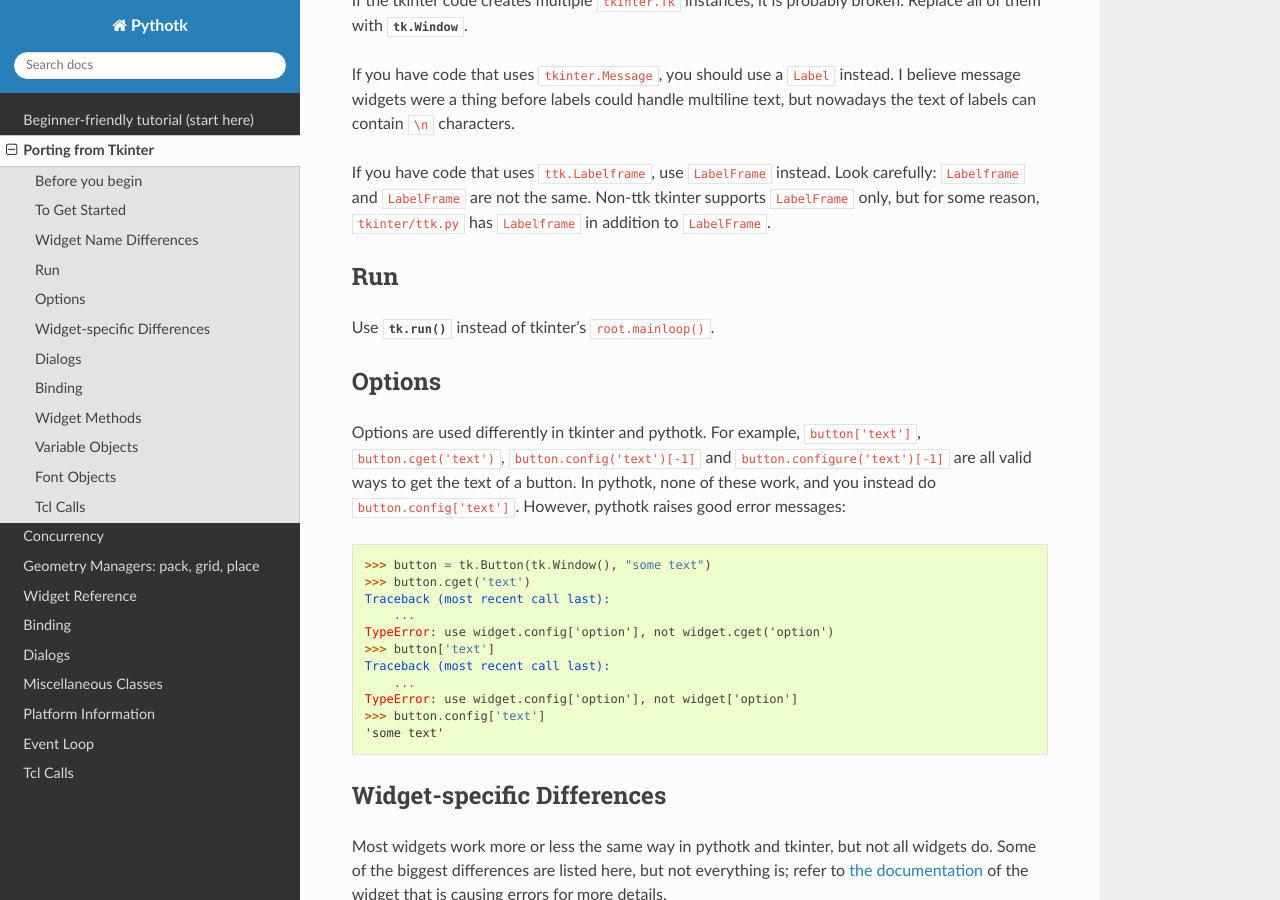
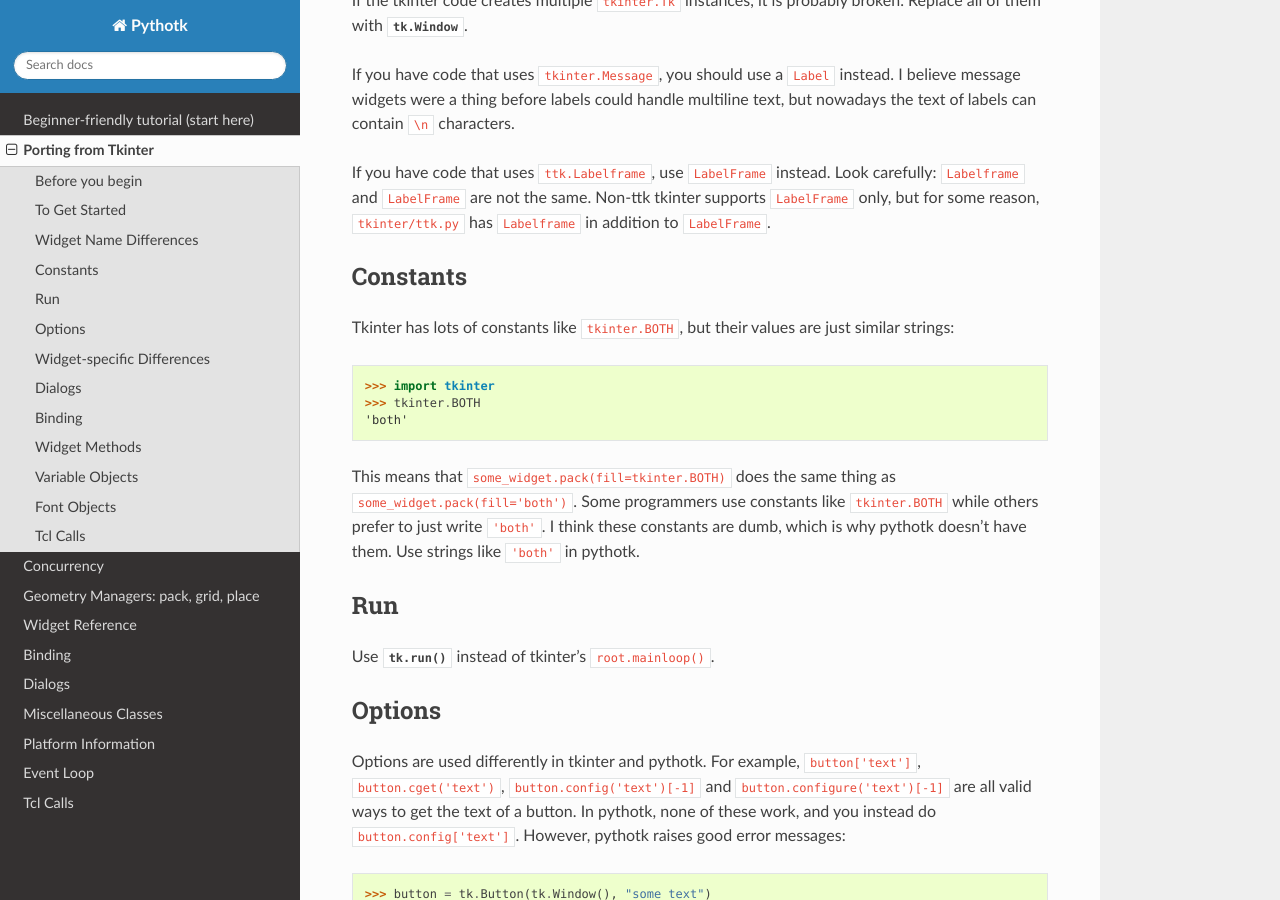
Before and after one commit to Akuli/teek, a Sphinx documentation site: the page built from docs/tkinter.rst, in a window 1280 px wide and 900 px high, scrolled down 1678 px. Built offline with Sphinx 7.4.7 and the Read the Docs theme 2.0.0, drawn with Linux system fonts in a browser that asks for light colours.

Commit message:
constant note

```diff
--- a/docs/tkinter.rst
+++ b/docs/tkinter.rst
@@ -89,6 +89,23 @@ If you have code that uses ``ttk.Labelframe``, use ``LabelFrame`` instead. Look
 carefully: ``Labelframe`` and ``LabelFrame`` are not the same. Non-ttk tkinter
 supports ``LabelFrame`` only, but for some reason, ``tkinter/ttk.py`` has
 ``Labelframe`` in addition to ``LabelFrame``.
+
+
+Constants
+---------
+
+Tkinter has lots of constants like ``tkinter.BOTH``, but their values are just
+similar strings::
+
+    >>> import tkinter
+    >>> tkinter.BOTH
+    'both'
+
+This means that ``some_widget.pack(fill=tkinter.BOTH)`` does the same thing as
+``some_widget.pack(fill='both')``. Some programmers use constants like
+``tkinter.BOTH`` while others prefer to just write ``'both'``. I think these
+constants are dumb, which is why pythotk doesn't have them. Use strings like
+``'both'`` in pythotk.
 
 
 Run
```
